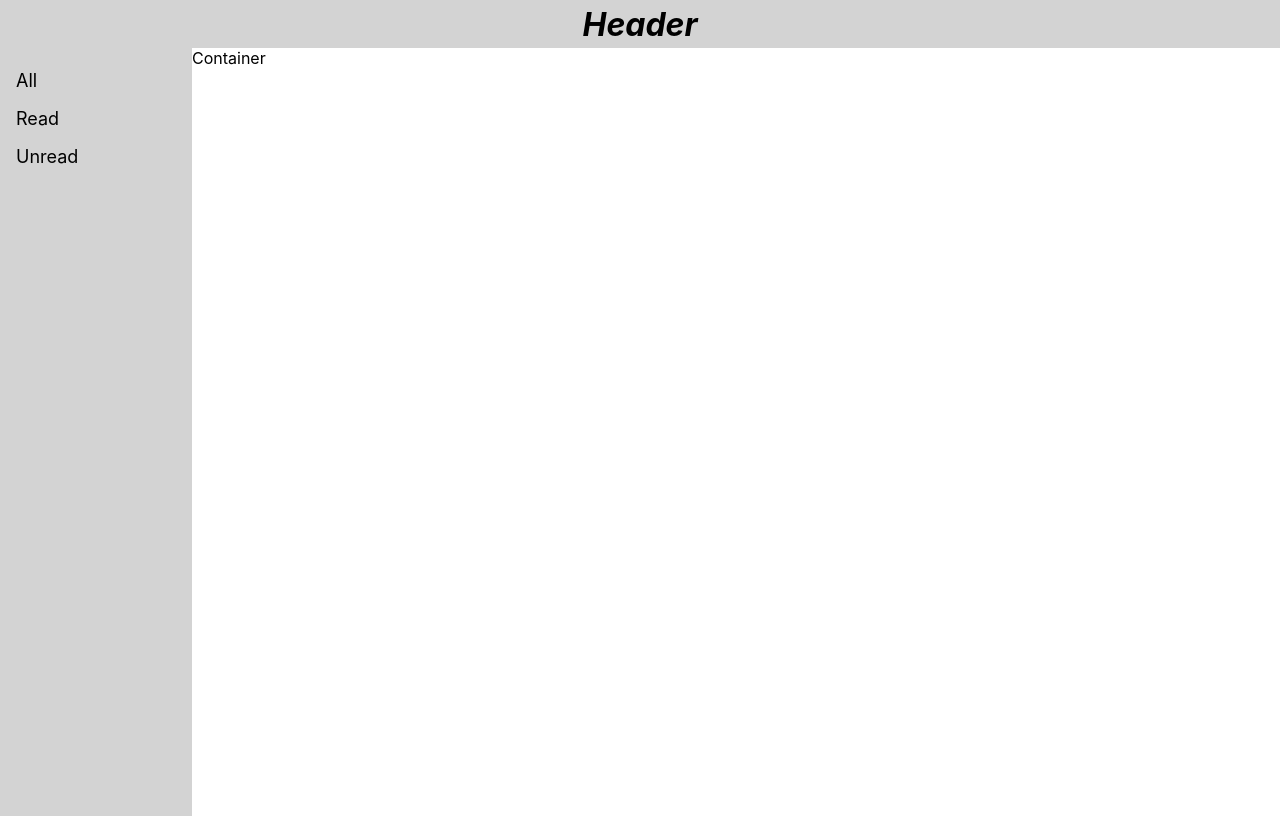
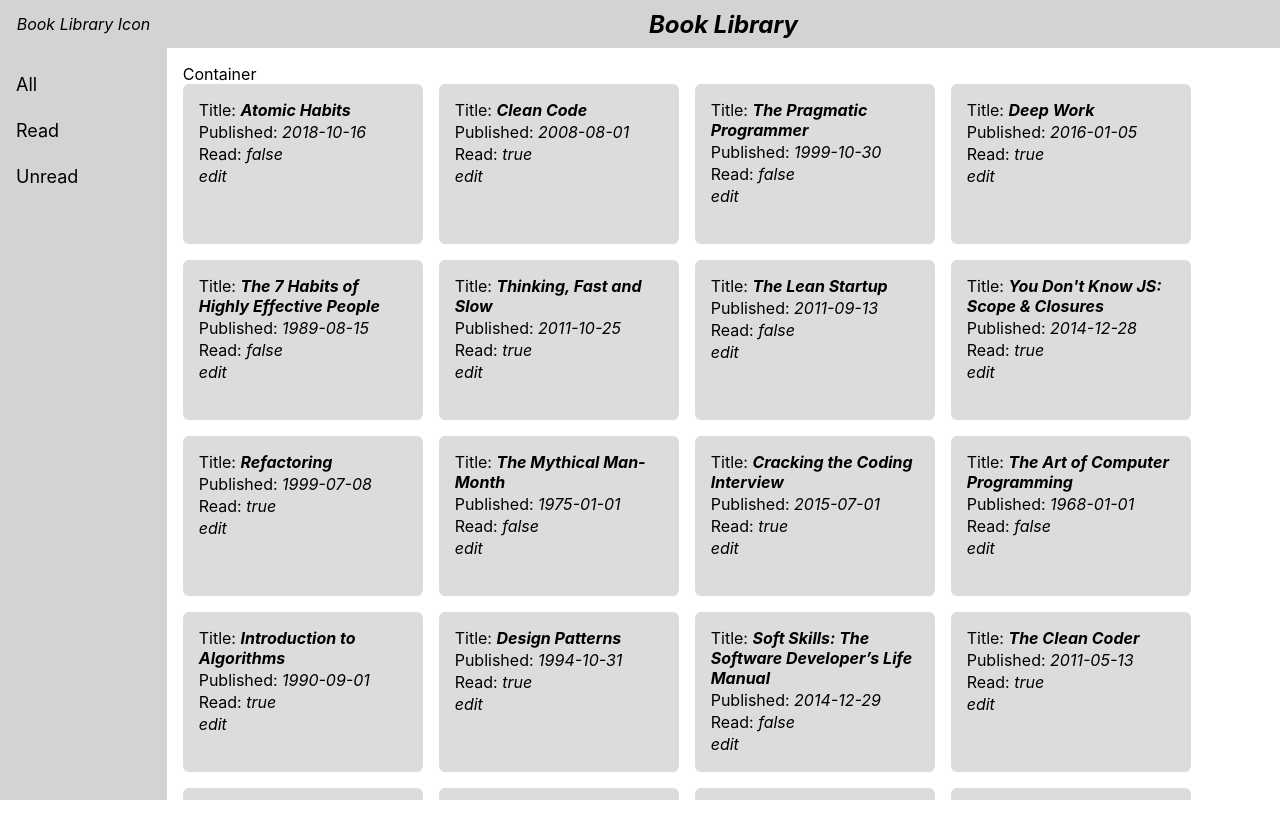
Before and after one commit to ashishchaudhary66/book-library, a React (Create React App) app: page / in a window 1280 px wide. Built offline with nearby package versions, Linux system fonts and the light colour scheme.

Commit message:
Book Container Iterator

```diff
--- a/src/App.css
+++ b/src/App.css
@@ -3,9 +3,6 @@
   padding: 0;
   margin: 0;
 }
-.App {
-  text-align: center;
-}
 .body-container{
   display: flex;
   width: 100%;
--- /dev/null
+++ b/src/components/Books.css
@@ -0,0 +1,5 @@
+.Books{
+    display: flex;
+    flex-wrap: wrap;
+    gap: 1rem;
+}
--- /dev/null
+++ b/src/components/Books.jsx
@@ -0,0 +1,19 @@
+import React from 'react'
+import './Books.css'
+import {booksData} from '../data/book-data'
+import Book from './utils/Book'
+
+function Books() {
+
+  return (
+    <div className='Books'>
+        {
+            booksData.map((book,index) => {
+                return <Book key={index} book={book} />
+            })
+        }
+    </div>
+  )
+}
+
+export default Books
--- a/src/components/Container.css
+++ b/src/components/Container.css
@@ -0,0 +1,8 @@
+.Container{
+    padding-left: 1rem;
+    padding-top: 1rem;
+    height: calc(100vh - 3rem);
+    overflow-y: auto;
+    width: 100%;
+    padding-bottom: 6px;
+}
--- a/src/components/Container.jsx
+++ b/src/components/Container.jsx
@@ -1,8 +1,13 @@
 import React from 'react'
+import './Container.css'
+import Books from './Books'
 
 function Container() {
   return (
-    <div className='Container'>Container</div>
+    <div className='Container'>
+        <div>Container</div>
+        <Books />
+    </div>
   )
 }
 
--- a/src/components/Header.css
+++ b/src/components/Header.css
@@ -5,6 +5,14 @@
     width: 100%;
     text-align: center;
     font-style: italic;
+    align-items: center;
+}
+.header-icon{
+    width: 12rem;
+}
+.header-text{
+    width: 100%;
+    display: flex;
     justify-content: center;
     align-items: center;
 }
--- a/src/components/Header.jsx
+++ b/src/components/Header.jsx
@@ -4,7 +4,8 @@
 function Header() {
   return (
     <div className='Header'>
-        <h1>Header</h1>
+        <div className='header-icon'>Book Library Icon</div>
+        <h2 className='header-text'>Book Library</h2>
     </div>
   )
 }
--- a/src/components/Sidebar.css
+++ b/src/components/Sidebar.css
@@ -1,9 +1,10 @@
 .Sidebar{
     background-color: lightgrey;
     display: flex;
-    height: calc(100vh - 2rem);
+    height: calc(100vh - 3rem);
     width: 12rem;
     padding-top: 1rem;
+    overflow-y: auto;
     flex-direction: column;
     gap: 6px;
 }
--- /dev/null
+++ b/src/components/utils/Book.css
@@ -0,0 +1,23 @@
+.Book{
+    padding: 1rem;
+    width: 15rem;
+    height: 10rem;
+    background-color: gainsboro;
+    display: flex;
+    flex-direction: column;
+    align-items: start;
+    gap: 2px;
+    border-radius: 6px;
+}
+.italic{
+    font-style: italic;
+}
+.bold{
+    font-weight: bold;
+}
+.bold-x{
+    font-weight: bolder;
+}
+.bold-xx{
+    font-weight: 900;
+}
--- /dev/null
+++ b/src/components/utils/Book.jsx
@@ -0,0 +1,23 @@
+import React from 'react'
+import './Book.css'
+
+function Book({book}) {
+  return (
+    <div className='Book'>
+        <div>
+            <span>Title: </span><span className='italic bold'>{book.title}</span>
+        </div>
+        <div>
+            <span>Published: </span><span className='italic'>{book.published}</span>
+        </div>
+        <div>
+            <span>Read: </span><span className='italic'>{book.read?"true":"false"}</span>
+        </div>
+        <div>
+            <span><a className='italic'>edit</a></span>
+        </div>
+    </div>
+  )
+}
+
+export default Book
--- a/src/components/utils/SidebarItem.css
+++ b/src/components/utils/SidebarItem.css
@@ -1,5 +1,5 @@
 .SidebarItem{
-    height: 2rem;
+    height: 2.5rem;
     display: flex;
     align-items: center;
     justify-content: left;
@@ -8,3 +8,8 @@
     font-size: large;
     padding-left: 1rem;
 }
+.SidebarItem:hover{
+    background-color: #717171;
+    cursor: pointer;
+    color: white;
+}
--- a/src/data/book-data.json
+++ b/src/data/book-data.js
@@ -1,4 +1,4 @@
-[
+export const booksData = [
   {
     "id": "1",
     "title": "Atomic Habits",
```
